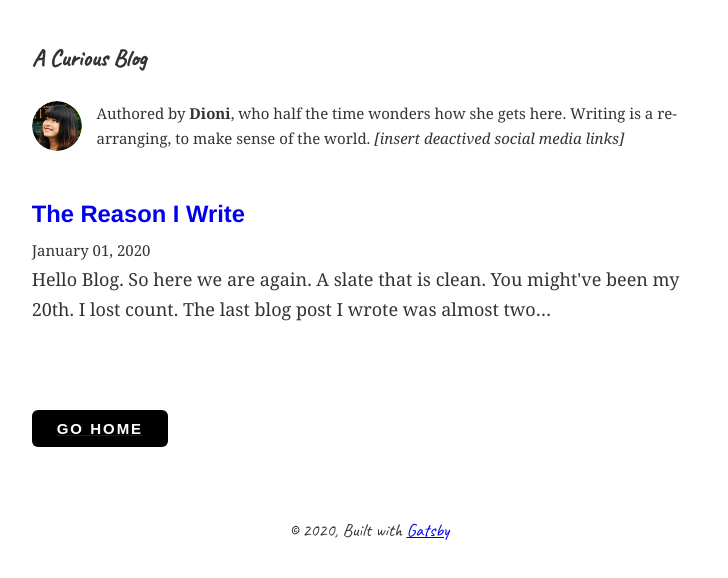
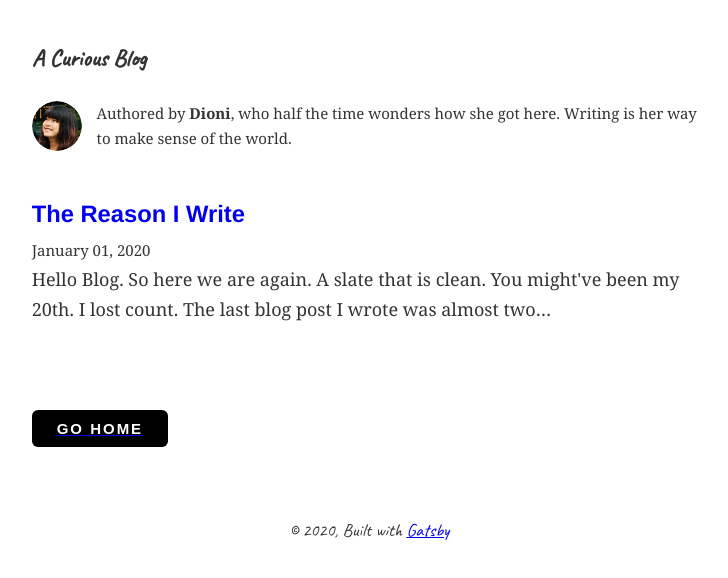
Before and after one commit to dionizh/gatsby-netlify, a Gatsby site: page /blog in a window 1280 px wide. Shown: the whole page, without its empty margins (271-999 px from the left). Built offline with nearby package versions, Linux system fonts and the light colour scheme; Gatsby itself is replaced by a stand-in of ours; some packages are replaced by stand-ins of ours.

Commit message:
update bio

```diff
--- a/src/components/bio.js
+++ b/src/components/bio.js
@@ -38,9 +38,8 @@ function Bio() {
               fontSize: `15px`
             }}>
               Authored by <strong>{author}</strong>,
-              who half the time wonders how she gets here.
-              Writing is a re-arranging, to make sense of the world.
-              <i> [insert deactived social media links]</i>
+              who half the time wonders how she got here.
+              Writing is her way to make sense of the world.
             </p>
           </Container>
         )
```
